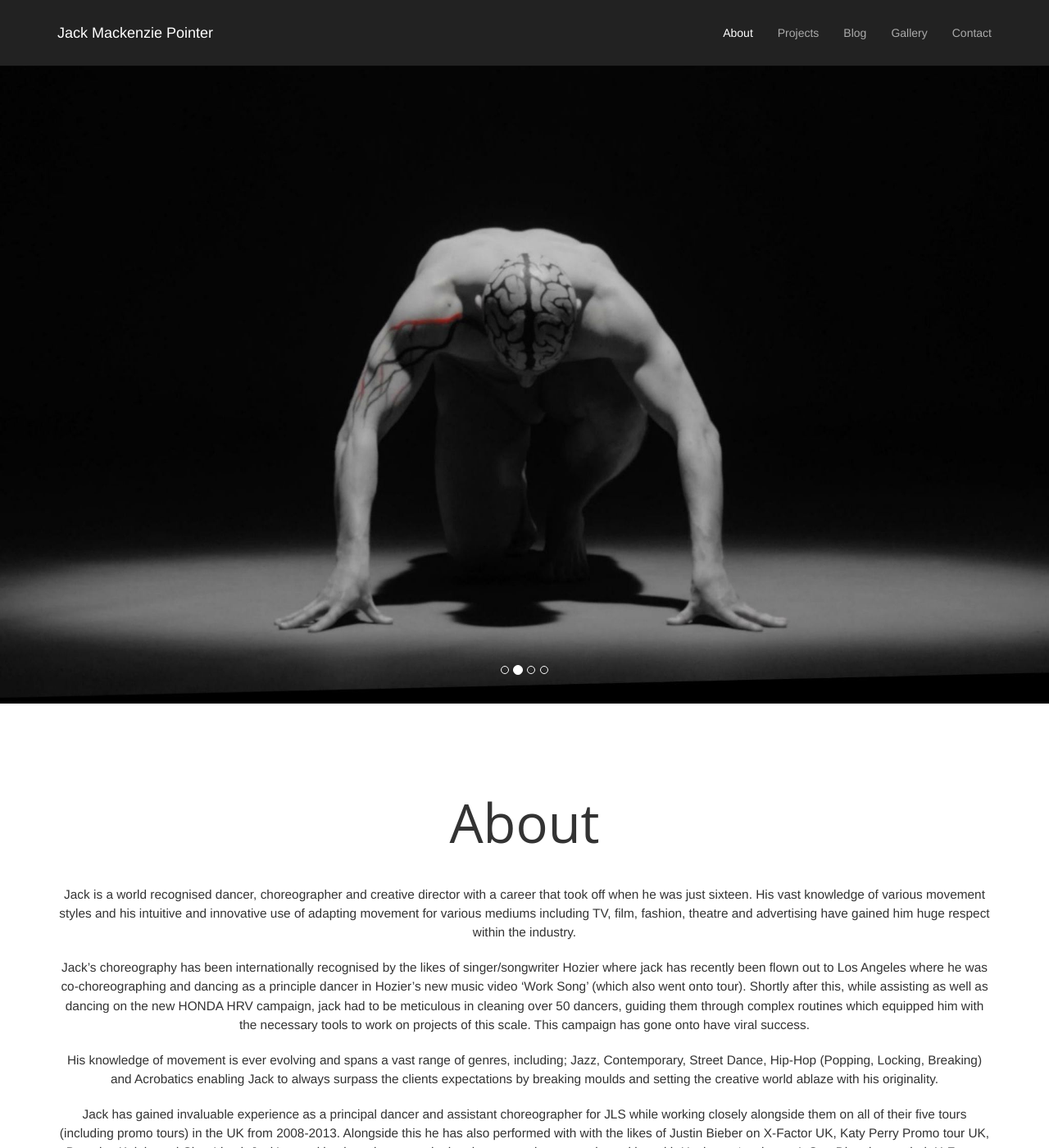
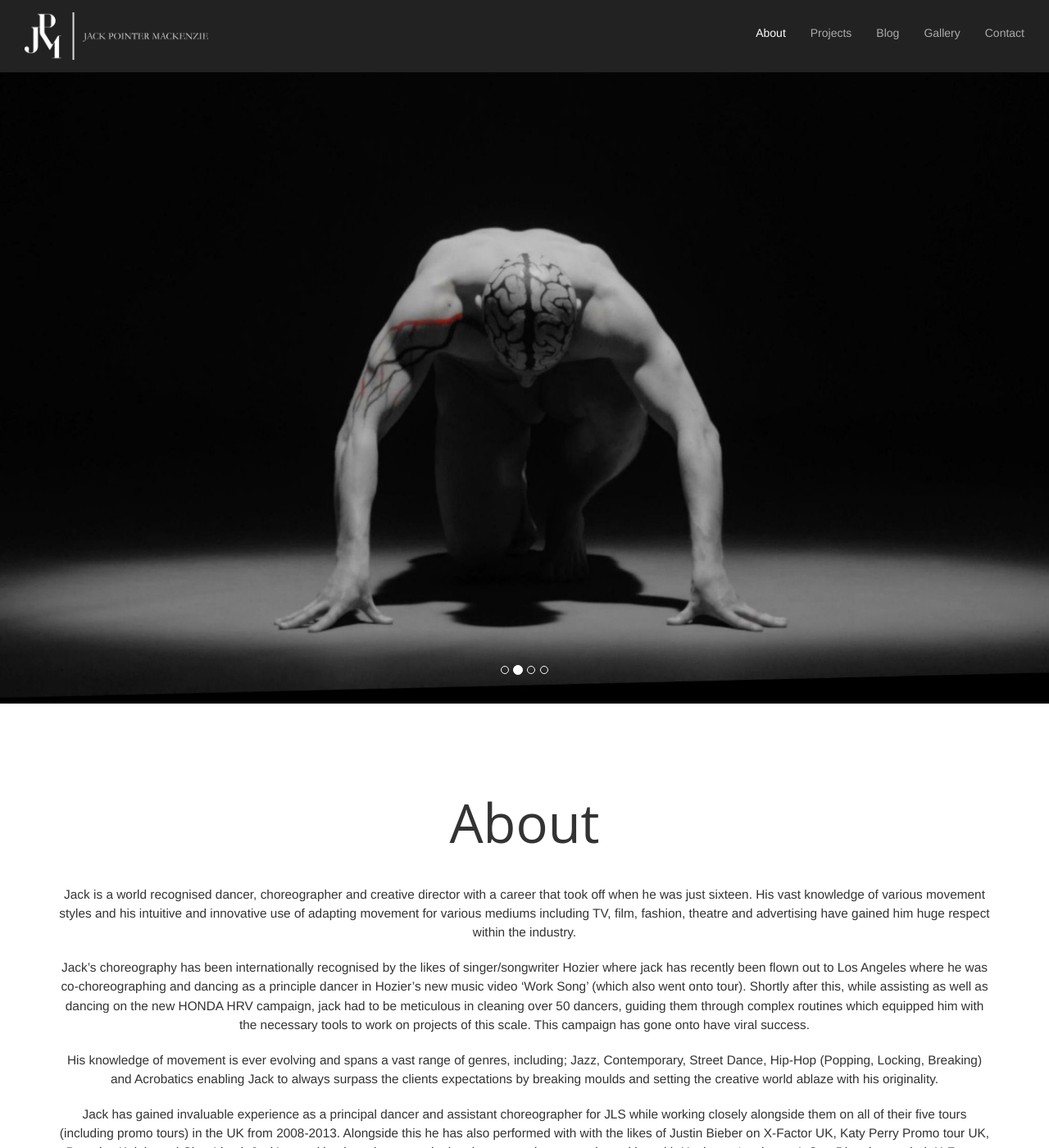
Before and after one commit to simonstanley/jack, a Jekyll site: the page built from index.html, in a window 1280 px wide and 1400 px high. Shown: the whole window at 82% size. Built offline with Jekyll 4.4.1, drawn with Linux system fonts in a browser that asks for light colours.

Commit message:
Add main logo

```diff
--- a/_includes/navbar.html
+++ b/_includes/navbar.html
@@ -1,12 +1,14 @@
 <div class="navbar navbar-inverse navbar-fixed-top" >
-    <div class="container">
+    <div class="container-fluid">
         <div class="navbar-header">
             <button type="button" class="navbar-toggle" data-toggle="collapse" data-target=".navbar-collapse">
                 <span class="icon-bar"></span>
                 <span class="icon-bar"></span>
                 <span class="icon-bar"></span>
             </button>
-            <a class="navbar-brand page-scroll" href="#home">Jack Mackenzie Pointer</a>
+            <a class="page-scroll" href="#home">
+                <img src="/jack/assets/img/jack_logos/title_trans_white.png" class="title_logo" alt="">
+            </a>
         </div>
         <div class="navbar-collapse collapse">
             <ul class="nav navbar-nav navbar-right">
--- a/assets/css/custom_css.css
+++ b/assets/css/custom_css.css
@@ -4,6 +4,11 @@
 
 .main-header {
   margin-bottom: 40px;
+}
+
+.title_logo {
+    width: 16em;
+    height: auto;
 }
 
 .project-box {
```
Also changed, not shown: assets/img/jack_logos/title_trans_black.png (renamed from assets/img/jack_logos/title_trans.png), assets/img/jack_logos/title_trans_white.png (added).
